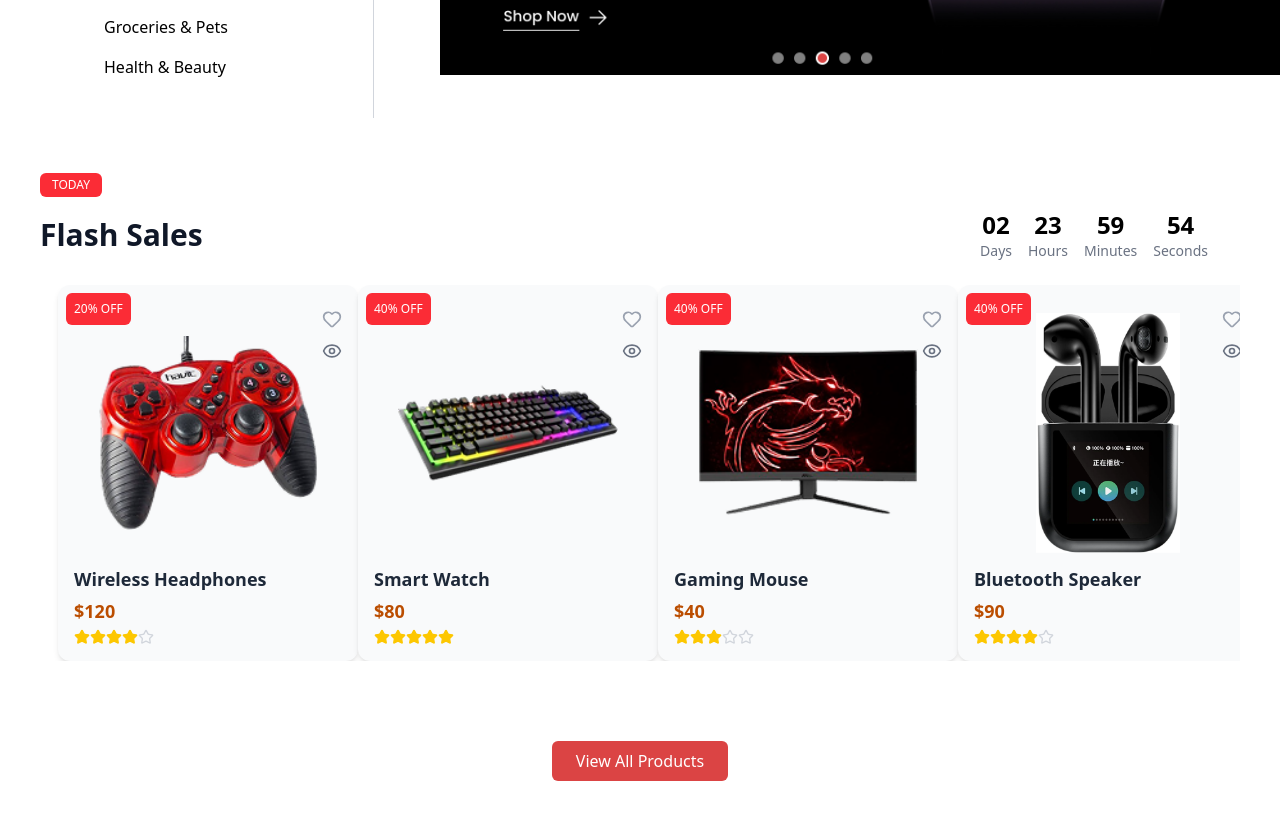
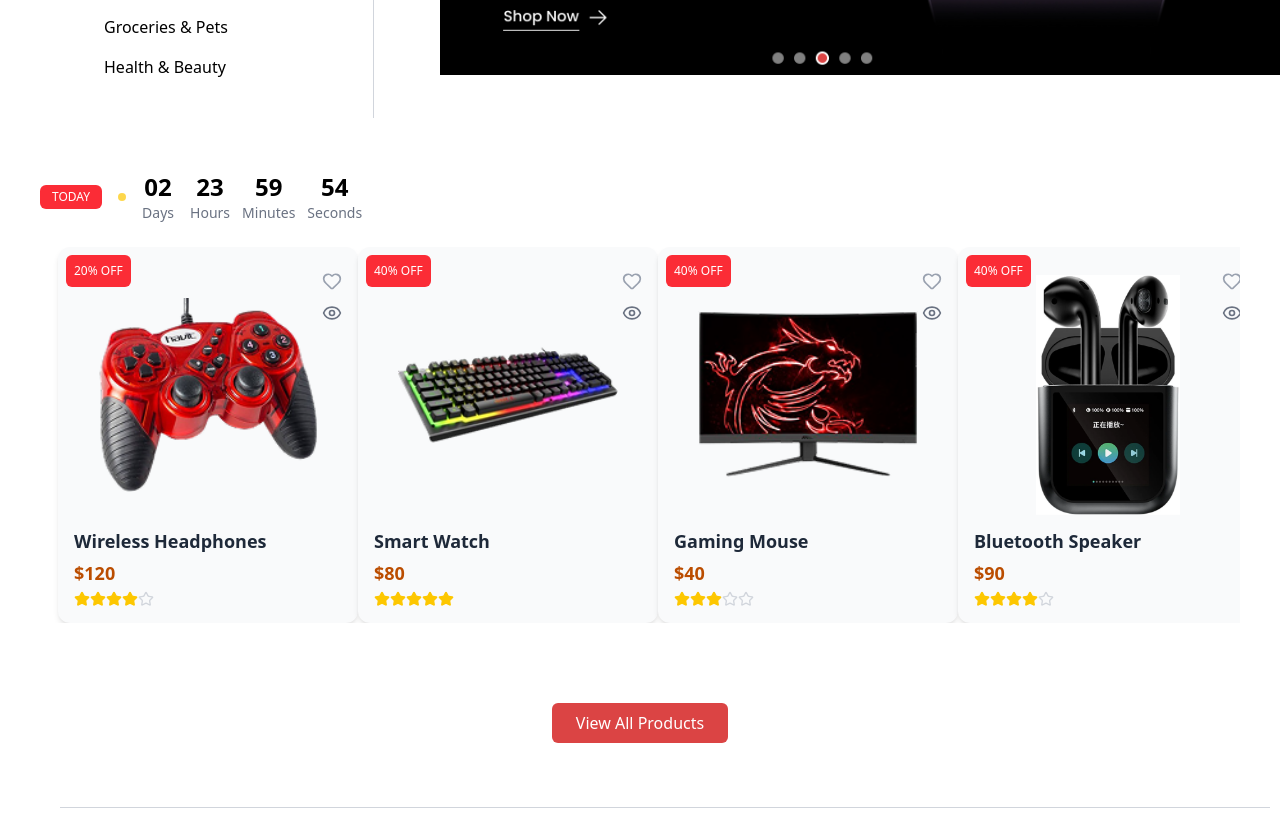
Before and after one commit to Bilal-Afzal-Bhatti/shopping-store, a React (Vite) app: page / in a window 1280 px wide. Shown: the part 400-1220 px from the top of the page. Built offline with nearby package versions, Linux system fonts and the light colour scheme.

Commit message:
API  changes

```diff
--- a/src/components/flash_sales.tsx
+++ b/src/components/flash_sales.tsx
@@ -20,7 +20,7 @@ export default function Flash_sales() {
   const navigate = useNavigate();
 
   const saleEndDate = new Date();
-  saleEndDate.setDate(saleEndDate.getDate() + 3); // 3 days from now
+  saleEndDate.setDate(saleEndDate.getDate() + 3);
 
   // Countdown timer
   useEffect(() => {
@@ -61,10 +61,7 @@ export default function Flash_sales() {
 
   const handleAddToCart = async (product: any) => {
     const token = localStorage.getItem("token");
-    if (!token) {
-      alert("Please sign up or log in first before adding items to cart.");
-      return;
-    }
+    if (!token) return alert("Please log in first");
 
     try {
       const productData = {
@@ -75,81 +72,64 @@ export default function Flash_sales() {
         discount: product.discount,
       };
 
-      const response = await fetch("https://shoppingstore-backend.vercel.app/api/cart/add", {
+      const res = await fetch("https://shoppingstore-backend.vercel.app/api/cart/add", {
         method: "POST",
         headers: { "Content-Type": "application/json", Authorization: `Bearer ${token}` },
         body: JSON.stringify(productData),
       });
 
-      const data = await response.json();
-
-      if (response.ok) {
-        alert("✅ Added to cart successfully!");
-        navigate("/cart");
-      } else {
-        alert(`❌ Failed to add: ${data.message}`);
-      }
+      const data = await res.json();
+      if (res.ok) navigate("/cart");
+      else alert(data.message);
     } catch (err) {
       console.error(err);
-      alert("Something went wrong. Please try again.");
+      alert("Something went wrong.");
     }
   };
 
-  // Slider settings with responsive breakpoints
+  // Slider responsive
   const sliderSettings = {
     slidesToShow: 4,
     slidesToScroll: 1,
     arrows: false,
     infinite: false,
     responsive: [
+      { breakpoint: 1280, settings: { slidesToShow: 3 } },
+      { breakpoint: 1024, settings: { slidesToShow: 2 } },
       {
-        breakpoint: 1280, // Laptop
-        settings: { slidesToShow: 3 },
-      },
-      {
-        breakpoint: 1024, // Tablet
-        settings: { slidesToShow: 2 },
-      },
-      {
-        breakpoint: 640, // Mobile
-        settings: {
-          slidesToShow: 1,
-          centerMode: true,
-          centerPadding: "20px",
-        },
+        breakpoint: 640,
+        settings: { slidesToShow: 1, centerMode: true, centerPadding: "10%", arrows: false },
       },
     ],
   };
 
   return (
-    <div className="p-6 sm:p-10 bg-white mt-10">
-      <div className="inline-block bg-red-500 text-white text-xs px-3 py-1 rounded-md mb-3">TODAY</div>
-
-      <div className="flex flex-col sm:flex-row sm:items-center sm:justify-between mb-6">
-        <h2 className="text-2xl sm:text-3xl font-bold text-gray-900 mb-2 sm:mb-0">Flash Sales</h2>
-
-        <div className="flex items-center gap-2 sm:gap-4">
-          <div className="flex space-x-2 sm:space-x-4 text-sm sm:text-base">
+    <div className="bg-white mt-10 p-4 sm:p-10">
+      {/* TODAY + Timer */}
+      <div className="flex items-center justify-between flex-wrap mb-6">
+        <div className="flex items-center gap-3 sm:gap-4">
+          <span className="inline-block bg-red-500 text-white text-xs px-3 py-1 rounded-md whitespace-nowrap">TODAY</span>
+          <div className="flex items-center gap-1 sm:gap-3">
+            <span className="w-2 h-2 bg-yellow-400 rounded-full animate-pulse" /> {/* flash light effect */}
             {[
               { label: "Days", value: timeLeft.days },
               { label: "Hours", value: timeLeft.hours },
               { label: "Minutes", value: timeLeft.minutes },
               { label: "Seconds", value: timeLeft.seconds },
             ].map((unit, i) => (
-              <div key={i} className="text-center">
+              <div key={i} className="text-center min-w-10">
                 <div className="text-base sm:text-2xl font-bold">{String(unit.value).padStart(2, "0")}</div>
                 <div className="text-[10px] sm:text-sm text-gray-500">{unit.label}</div>
               </div>
             ))}
           </div>
+        </div>
 
-          <div className="ml-4">
-            <SliderArrows onPrev={() => sliderRef.current?.slickPrev()} onNext={() => sliderRef.current?.slickNext()} />
-          </div>
-        </div>
+        <SliderArrows onPrev={() => sliderRef.current?.slickPrev()} onNext={() => sliderRef.current?.slickNext()} />
       </div>
 
-      <Slider ref={sliderRef} {...sliderSettings}>
+      {/* Slider */}
+      <Slider ref={sliderRef} {...sliderSettings} className="overflow-visible!">
         {products.map((product, index) => (
           <div key={product.id} className="px-2 sm:px-3 flex justify-center w-full">
             <div className="relative bg-gray-50 p-4 rounded-xl shadow-md w-[180px] sm:w-[220px] md:w-[260px] lg:w-[280px] xl:w-[300px] transition-transform duration-300 hover:scale-95">
@@ -158,7 +138,6 @@ export default function Flash_sales() {
                   {product.discount}
                 </span>
               )}
-
               <div className="relative">
                 <Heart
                   className={`absolute top-2 right-0 cursor-pointer transition-colors ${
@@ -173,9 +152,16 @@ export default function Flash_sales() {
               </div>
 
               <div className="relative group flex justify-center items-center mt-3 w-full h-[150px] sm:h-[180px] md:h-[200px] lg:h-[220px] xl:h-60">
-                <img src={product.image} alt={product.name} className="w-[120px] sm:w-[150px] md:w-[180px] lg:w-[200px] xl:w-[220px] h-full object-contain rounded-lg transition-transform duration-300 group-hover:scale-95" />
+                <img
+                  src={product.image}
+                  alt={product.name}
+                  className="w-[120px] sm:w-[150px] md:w-[180px] lg:w-[200px] xl:w-[220px] h-full object-contain rounded-lg transition-transform duration-300 group-hover:scale-95"
+                />
                 <div className="absolute inset-0 flex justify-center items-center opacity-0 group-hover:opacity-100 transition bg-black/50 rounded-lg">
-                  <button onClick={() => handleAddToCart(product)} className="bg-amber-600 text-white px-2 py-1 text-xs sm:text-sm rounded-md hover:bg-amber-700 transition">
+                  <button
+                    onClick={() => handleAddToCart(product)}
+                    className="bg-amber-600 text-white px-2 py-1 text-xs sm:text-sm rounded-md hover:bg-amber-700 transition"
+                  >
                     Add to Cart
                   </button>
                 </div>
```
